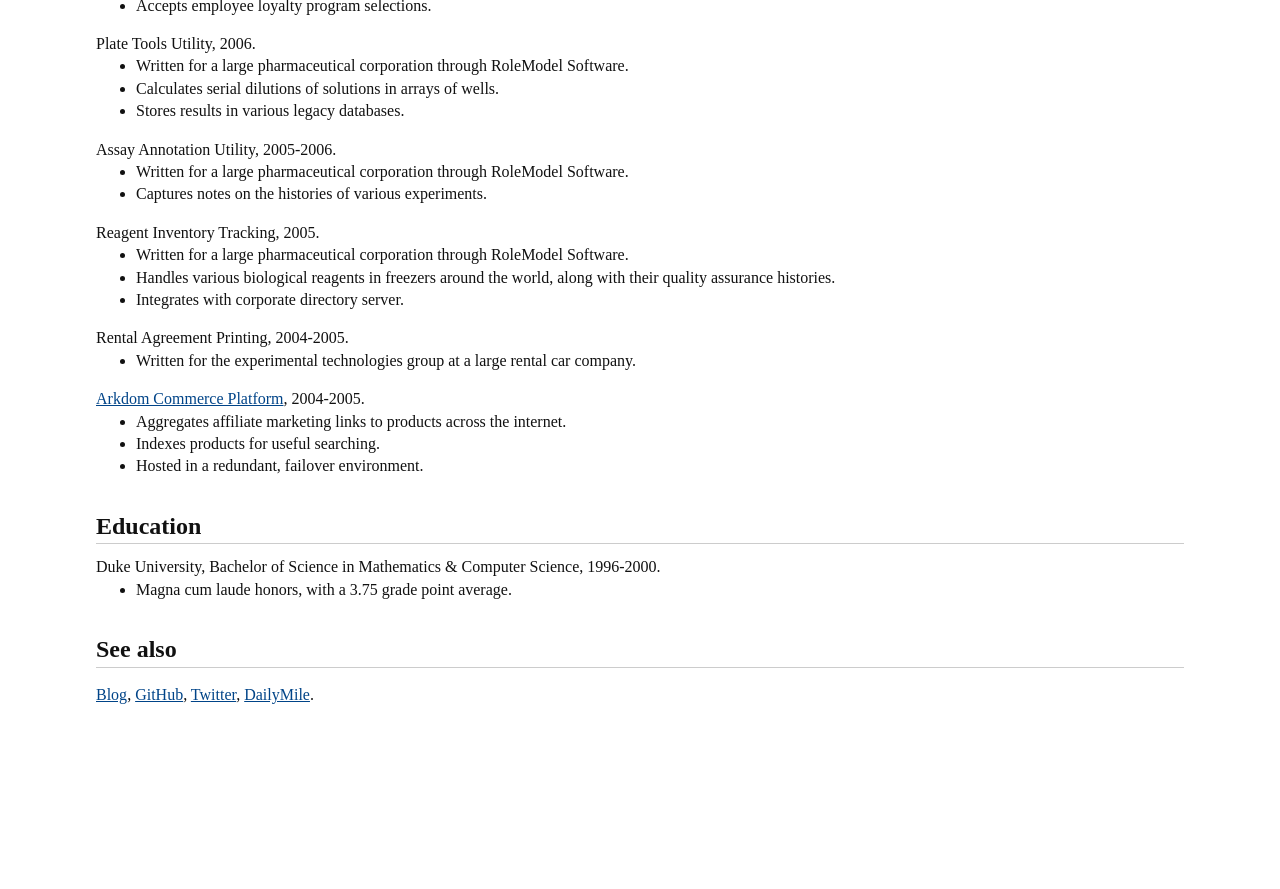
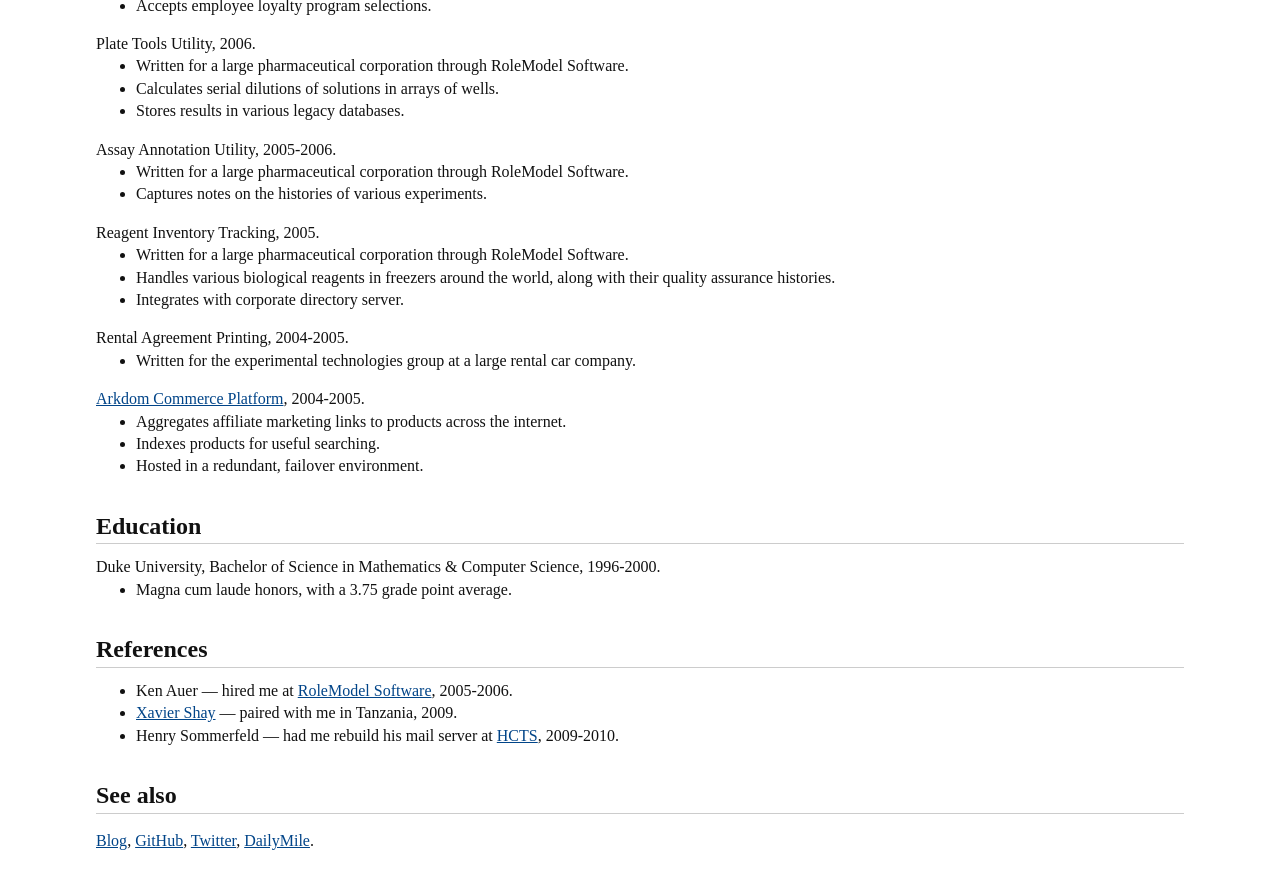
Before and after one commit to matthewtodd/matthewtodd.github.io, a Jekyll site: the page resume.html, which Jekyll copies as it is, in a window 1280 px wide and 900 px high, scrolled down 1248 px. Shown: the top 889 px of the window. Built offline with Jekyll 4.4.1, drawn with Linux system fonts in a browser that asks for light colours; before the commit the page ends 2002 px from its top, so only the background shows below that.

Commit message:
References.

```diff
--- a/resume.html
+++ b/resume.html
@@ -243,6 +243,15 @@
     </section>
 
     <section>
+      <h1>References</h1>
+      <ul>
+        <li>Ken Auer &mdash; hired me at <a href="http://rolemodelsoftware.com/">RoleModel Software</a>, 2005-2006.</li>
+        <li><a href="http://xaviershay.com/">Xavier Shay</a> &mdash; paired with me in Tanzania, 2009.</li>
+        <li>Henry Sommerfeld &mdash; had me rebuild his mail server at <a href="http://hcts.org/">HCTS</a>, 2009-2010.</li>
+      </ul>
+    </section>
+
+    <section>
       <h1>See also</h1>
       <p>
         <a href="http://matthewtodd.org/">Blog</a>,
```
